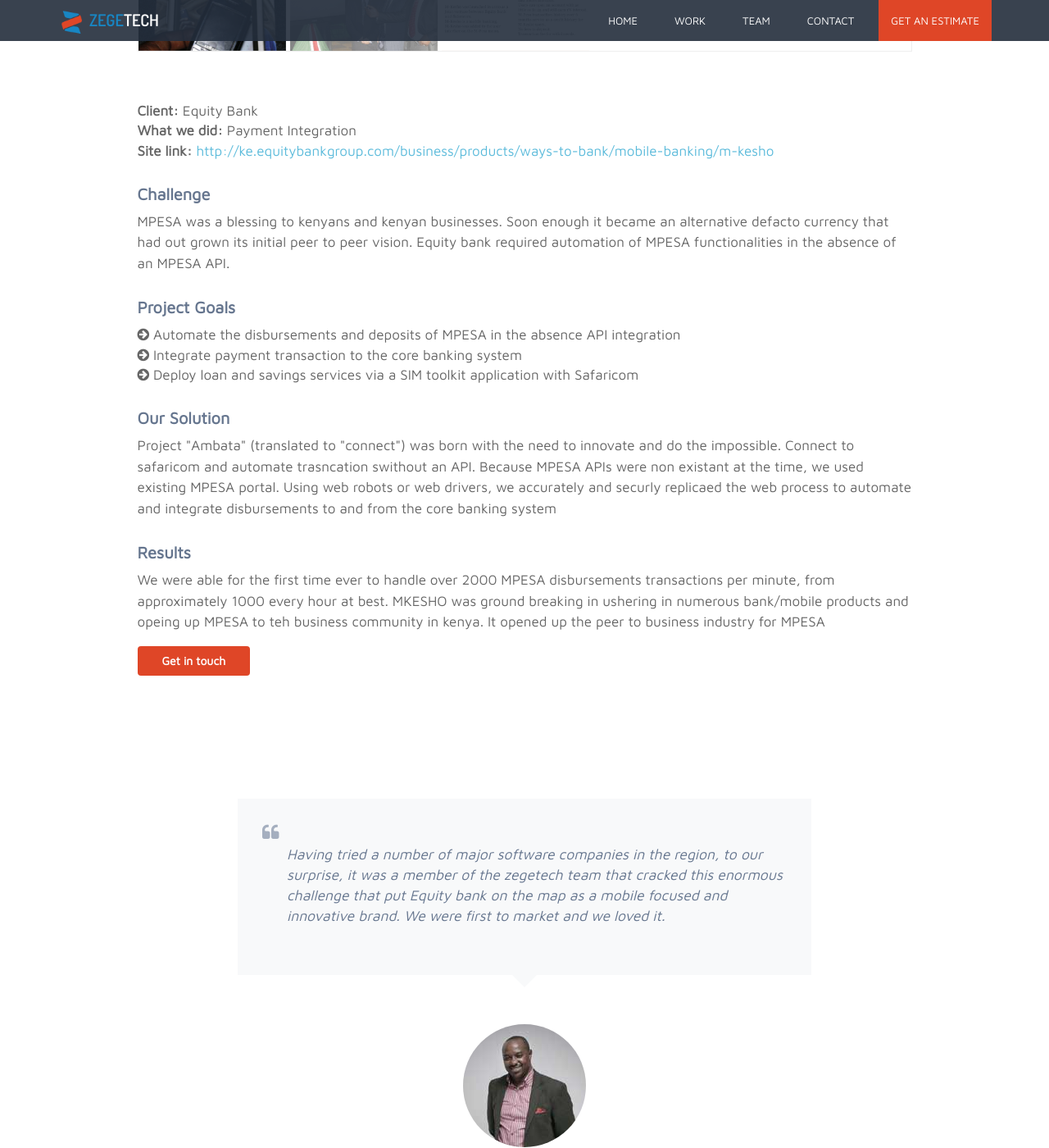
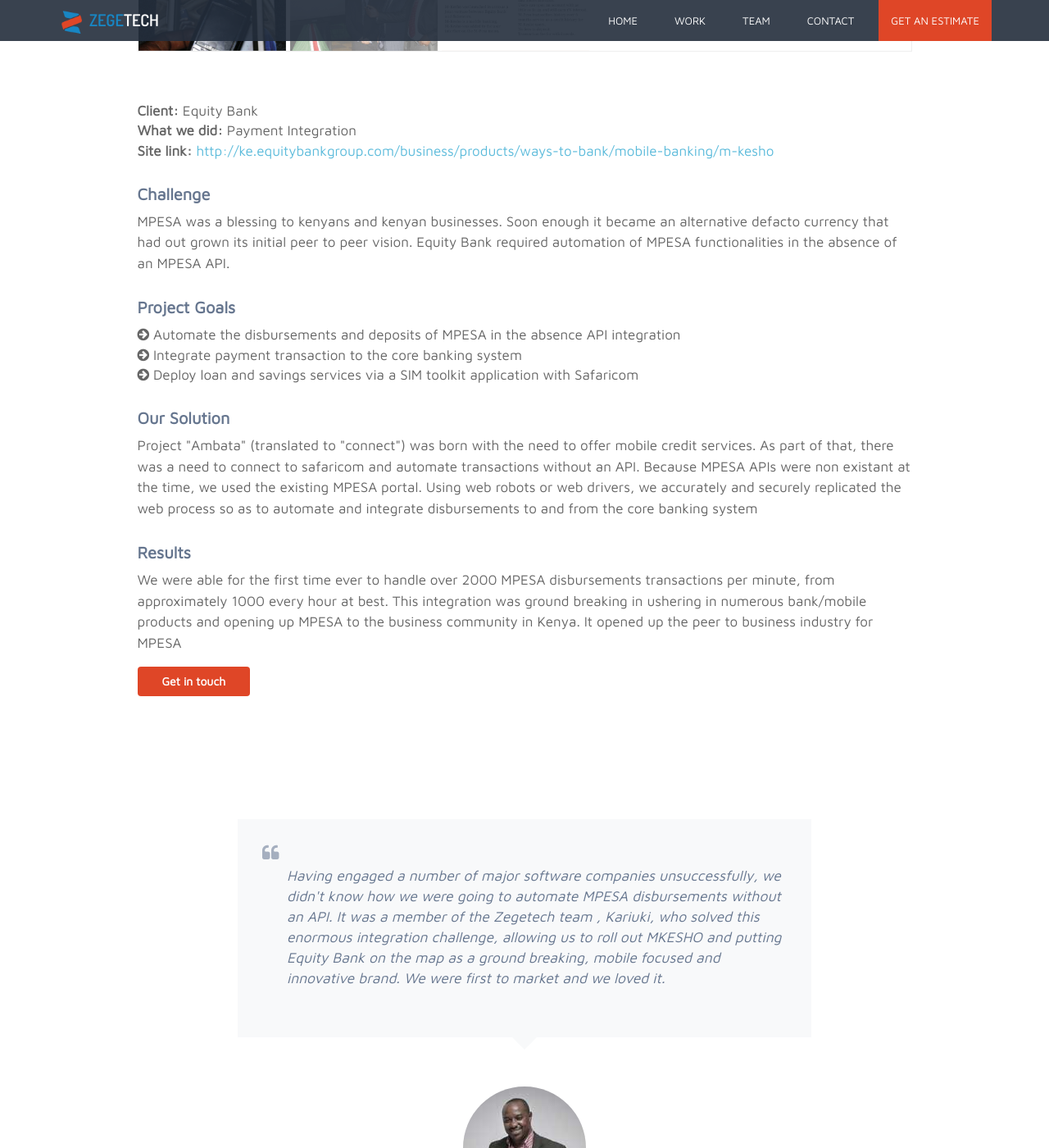
Before and after one commit to zegetech/zegetech.github.io, a Jekyll site: the page built from _projects/5_mkesho.md, in a window 1280 px wide and 1400 px high, scrolled down 1065 px. Shown: the whole window at 82% size. Built offline with Jekyll 4.4.1, drawn with Linux system fonts in a browser that asks for light colours.

```diff
--- a/_projects/5_mkesho.md
+++ b/_projects/5_mkesho.md
@@ -12,14 +12,14 @@
 client: Equity Bank
 tasks: Payment Integration
 project_url: http://ke.equitybankgroup.com/business/products/ways-to-bank/mobile-banking/m-kesho
-challenge: MPESA was a blessing to kenyans and kenyan businesses. Soon enough it became an alternative defacto currency that had out grown its initial peer to peer vision. Equity bank required automation of MPESA functionalities in the absence of an MPESA API.
+challenge: MPESA was a blessing to kenyans and kenyan businesses. Soon enough it became an alternative defacto currency that had out grown its initial peer to peer vision. Equity Bank required automation of MPESA functionalities in the absence of an MPESA API.
 goals:
 - Automate the disbursements and deposits of MPESA in the absence API integration
 - Integrate payment transaction to the core banking system
 - Deploy loan and savings services via a SIM toolkit application with Safaricom
-solution: Project "Ambata" (translated to "connect") was born with the need to innovate and do the impossible. Connect to safaricom and automate trasncation swithout an API. Because MPESA APIs were non existant at the time, we used existing MPESA portal. Using web robots or web drivers, we accurately and securly replicaed the web process to automate and integrate disbursements to and from the core banking system
-results: We were able for the first time ever to handle over 2000 MPESA disbursements transactions per minute, from approximately 1000 every hour at best. MKESHO was ground breaking in ushering in numerous bank/mobile products and opeing up MPESA to teh business community in kenya. It opened up the peer to business industry for MPESA
-testimonial: Having tried a number of major software companies in the region, to our surprise, it was a member of the zegetech team that cracked this enormous challenge that put Equity bank on the map as a mobile focused and innovative brand. We were first to market and we loved it.
+solution: Project "Ambata" (translated to "connect") was born with the need to offer mobile credit services. As part of that, there was a need to connect to safaricom and automate transactions without an API. Because MPESA APIs were non existant at the time, we used the existing MPESA portal. Using web robots or web drivers, we accurately and securely replicated the web process so as to automate and integrate disbursements to and from the core banking system
+results: We were able for the first time ever to handle over 2000 MPESA disbursements transactions per minute, from approximately 1000 every hour at best. This integration was ground breaking in ushering in numerous bank/mobile products and opening up MPESA to the business community in Kenya. It opened up the peer to business industry for MPESA
+testimonial: Having engaged a number of major software companies unsuccessfully, we didn't know how we were going to automate MPESA disbursements without an API. It was a member of the Zegetech team , Kariuki, who solved this enormous integration challenge, allowing us to roll out MKESHO and putting Equity Bank on the map as a ground breaking, mobile focused and innovative brand. We were first to market and we loved it.
 testifier_image: profile-karobia.jpg
 testifier_name: Eric Karobia
 testifier_role: Projects and Innovations @ Equity Bank
```
Also changed, not shown: cardBack.jpg (added).
